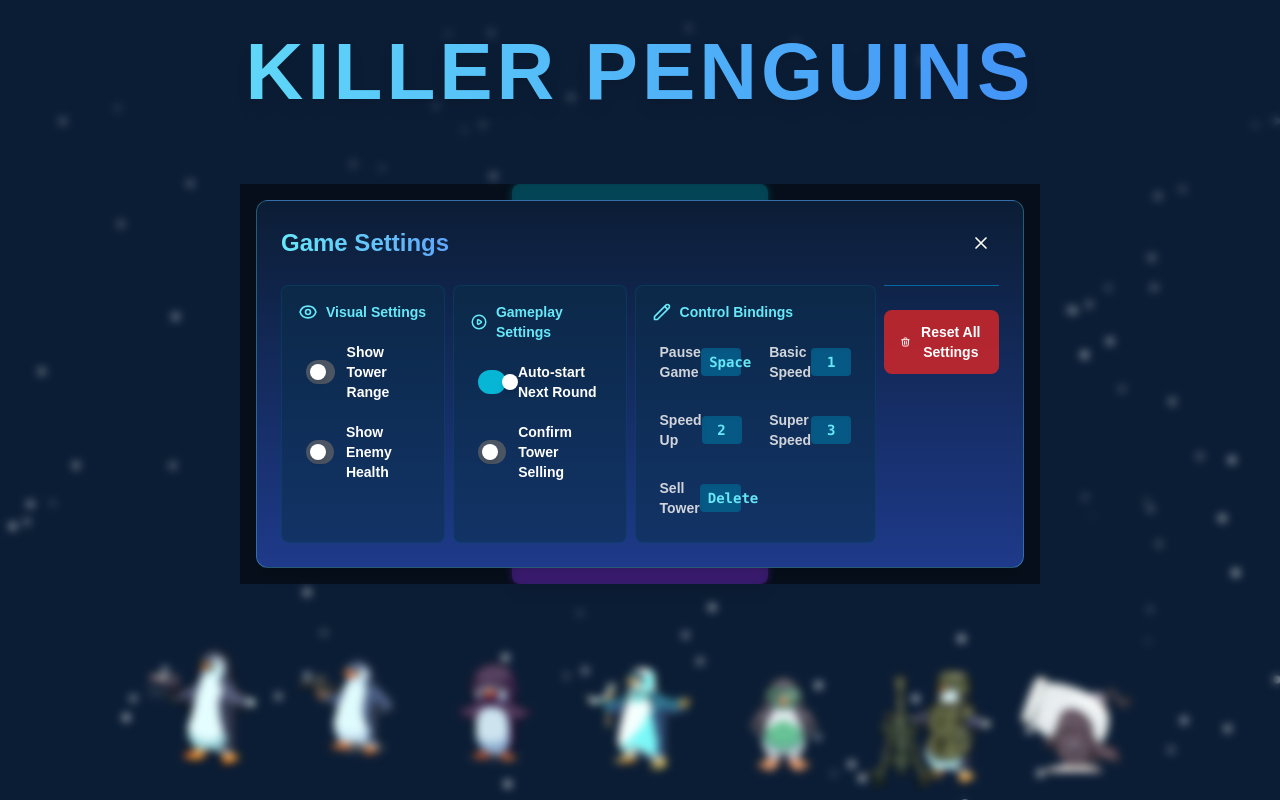
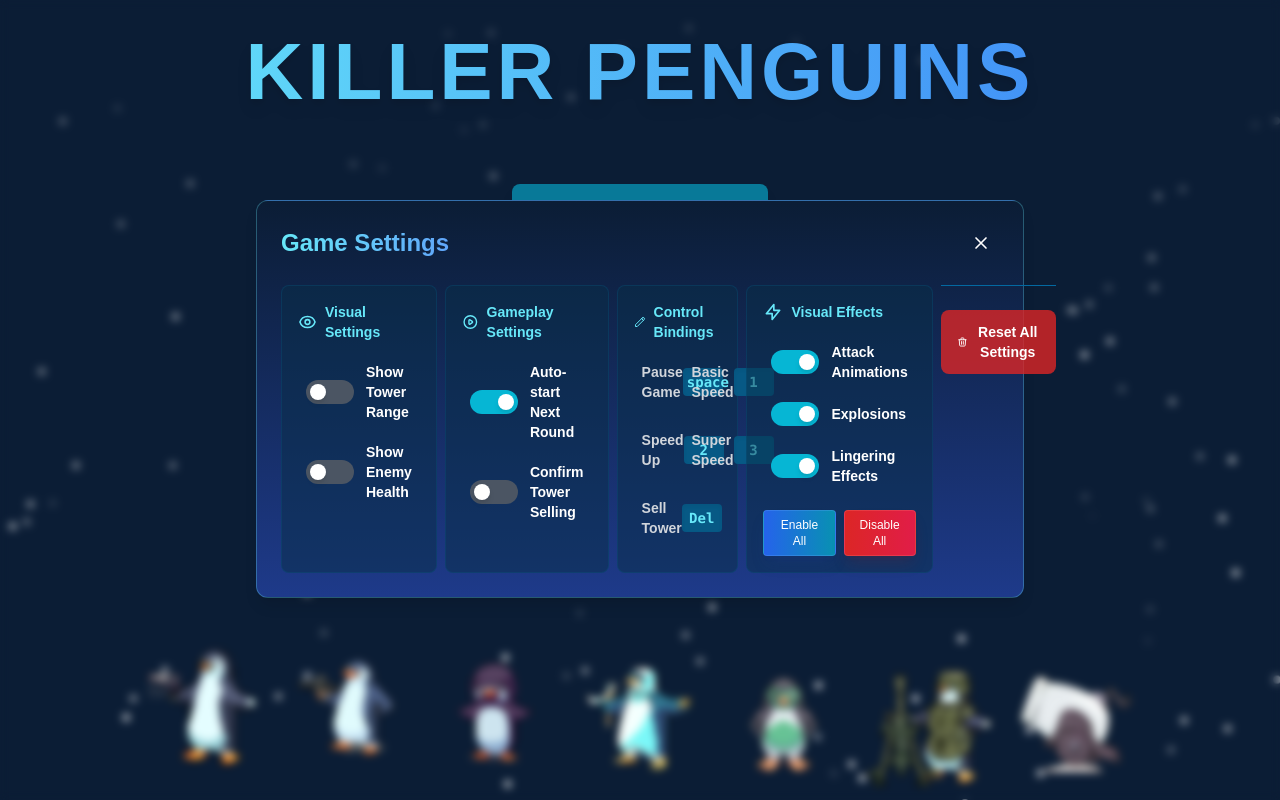
Before and after one commit to Repix1337/Killer-Penguins, a Next.js app: page / in a window 1280 px wide. Both pictures are taken after a click on the button "Settings". Built offline with nearby package versions, Linux system fonts and the light colour scheme.

Commit message:
New disable effects setting

```diff
--- a/app/EffectInterfaces.tsx
+++ b/app/EffectInterfaces.tsx
@@ -13,6 +13,7 @@ export interface AttackEffect {
     positionX: number;
     positionY: number;
     timestamp: number;
+    sourceId: string;
   }
 
   export interface LingeringEffect {
--- a/app/Settings.tsx
+++ b/app/Settings.tsx
@@ -22,12 +22,20 @@ const Settings: React.FC<SettingsProps> = ({onClose}) => {
             setShowRangeIndicators,
             setShowHealthBars,
             setAutoStartRounds,
-            setConfirmTowerSell
+            setConfirmTowerSell,
+            showAttackAnimations,
+            setShowAttackAnimations,
+            showExplosions,
+            setShowExplosions,
+            showLingeringEffects,
+            setShowLingeringEffects
         } = useSettings();
+
   return (
-    <div className="absolute bg-[#000000]/50 backdrop-blur-sm flex items-center justify-center z-50 p-4 w-2/3">
-        <div className="animate-scaleUp bg-gradient-to-b from-[#0B1D35] to-[#1E3A8A] p-6 rounded-xl
-        shadow-lg w-full max-w-full border border-[#67E8F9]/30">
+    <div className="absolute flex items-center
+                justify-center z-50 p-4 w-2/3">
+        <div className="animate-scaleUp bg-gradient-to-b from-[#0B1D35] to-[#1E3A8A] p-6
+        rounded-xl shadow-lg w-full max-w-full border border-[#67E8F9]/30">
             {/* Header */}
             <div className="flex justify-between items-center mb-6">
                 <h3 className="text-2xl font-bold bg-gradient-to-r from-cyan-300 to-blue-400
@@ -103,11 +111,68 @@ const Settings: React.FC<SettingsProps> = ({onClose}) => {
                         Control Bindings
                     </h4>
                     <div className="grid grid-cols-2 gap-3 text-sm">
-                        <KeybindItem action="Pause Game" bind="Space" />
+                        <KeybindItem action="Pause Game" bind="space" />
                         <KeybindItem action="Basic Speed" bind="1" />
                         <KeybindItem action="Speed Up" bind="2" />
                         <KeybindItem action="Super Speed" bind="3" />
-                        <KeybindItem action="Sell Tower" bind="Delete" />
+                        <KeybindItem action="Sell Tower" bind="Del" />
+                    </div>
+                </div>
+
+                {/* Visual Effects Section */}
+                <div className="setting-section">
+                    <h4 className="setting-header">
+                        <svg className="w-5 h-5" fill="none" viewBox="0 0 24 24" stroke="currentColor">
+                            <path strokeLinecap="round" strokeLinejoin="round" strokeWidth={2}
+                                d="M13 10V3L4 14h7v7l9-11h-7z" />
+                        </svg>
+                        Visual Effects
+                    </h4>
+                    <div className="setting-options">
+                        <SettingToggle
+                            checked={showAttackAnimations}
+                            onChange={(e) => setShowAttackAnimations(e.target.checked)}
+                            label="Attack Animations"
+                        />
+                        <SettingToggle
+                            checked={showExplosions}
+                            onChange={(e) => setShowExplosions(e.target.checked)}
+                            label="Explosions"
+                        />
+                        <SettingToggle
+                            checked={showLingeringEffects}
+                            onChange={(e) => setShowLingeringEffects(e.target.checked)}
+                            label="Lingering Effects"
+                        />
+
+                        <div className="flex gap-2 mt-3">
+                            <button
+                                onClick={() => {
+                                    setShowAttackAnimations(true);
+                                    setShowExplosions(true);
+                                    setShowLingeringEffects(true);
+                                }}
+                                className="flex-1 px-3 py-1.5 bg-gradient-to-r from-blue-600 to-cyan-600
+                                    hover:from-blue-700 hover:to-cyan-700 rounded text-xs font-medium
+                                    transition-all duration-200 hover:scale-[0.98] active:scale-[0.97]
+                                    border border-blue-400/30 shadow-lg shadow-blue-900/20"
+                            >
+                                Enable All
+                            </button>
+                            <button
+                                onClick={() => {
+                                    setShowAttackAnimations(false);
+                                    setShowExplosions(false);
+                                    setShowLingeringEffects(false);
+                                }}
+                                className="flex-1 px-3 py-1.5 bg-gradient-to-r from-red-600 to-rose-600
+                                    hover:from-red-700 hover:to-rose-700 rounded text-xs font-medium
+                                    transition-all duration-200 hover:scale-[0.98] active:scale-[0.97]
+                                    border border-red-400/30 shadow-lg shadow-red-900/20"
+                            >
+                                Disable All
+                            </button>
+                        </div>
                     </div>
                 </div>
 
@@ -138,19 +203,19 @@ const Settings: React.FC<SettingsProps> = ({onClose}) => {
 }
 const SettingToggle: React.FC<SettingToggleProps> = ({ checked, onChange, label }) => (
     <label className="flex items-center gap-3 p-2 hover:bg-sky-800/30 rounded-lg
-    transition-colors cursor-pointer group">
+    transition-colors cursor-pointer group w-full">
         <input
             type="checkbox"
             checked={checked}
             onChange={onChange}
             className="hidden"
         />
-        <div className={`w-11 h-6 flex items-center rounded-full p-1
+        <div className={`w-12 h-6 flex items-center rounded-full p-1
         ${checked ? 'bg-cyan-500' : 'bg-gray-600'} transition-colors duration-300`}>
             <div className={`bg-white w-4 h-4 rounded-full shadow-md transform transition-transform
-            duration-300 ${checked ? 'translate-x-5' : ''}`} />
+            duration-300 ${checked ? 'translate-x-6' : ''}`} />
         </div>
-        <span className="text-sm group-hover:text-cyan-300 transition-colors">{label}</span>
+        <span className="text-sm group-hover:text-cyan-300 transition-colors flex-1">{label}</span>
     </label>
 );
 
@@ -158,7 +223,7 @@ const KeybindItem: React.FC<KeybindItemProps> = ({ action, bind }) => (
     <div className="flex justify-between items-center p-2 hover:bg-sky-800/30
     rounded-lg transition-colors">
         <span className="text-gray-300">{action}</span>
-        <kbd className="px-2 py-1 bg-sky-800 rounded min-w-[40px] text-center
+        <kbd className="px-1 py-1 bg-sky-800 rounded min-w-[40px] text-center
         text-cyan-300 shadow-inner">{bind}</kbd>
     </div>
 );
--- a/app/context/SettingsContext.tsx
+++ b/app/context/SettingsContext.tsx
@@ -18,6 +18,16 @@ interface SettingsContextType {
   setShowHealthBars: (value: boolean) => void;
   setAutoStartRounds: (value: boolean) => void;
   setConfirmTowerSell: (value: boolean) => void;
+  // Add new performance mode setting
+  performanceMode: boolean;
+  setPerformanceMode: (value: boolean) => void;
+  // Add new visual settings
+  showAttackAnimations: boolean;
+  setShowAttackAnimations: (value: boolean) => void;
+  showExplosions: boolean;
+  setShowExplosions: (value: boolean) => void;
+  showLingeringEffects: boolean;
+  setShowLingeringEffects: (value: boolean) => void;
 }
 
 const SettingsContext = createContext<SettingsContextType | undefined>(undefined);
@@ -38,6 +48,14 @@ export const SettingsProvider: React.FC<{ children: React.ReactNode }> = ({ chil
   const [confirmTowerSell, setConfirmTowerSellState] = useState(() =>
     getLocalStorageItem('confirmTowerSell') === 'true'
   );
+  // Add new performance mode state
+  const [performanceMode, setPerformanceModeState] = useState(() =>
+    getLocalStorageItem('performanceMode') === 'true'
+  );
+  // Add new visual settings states
+  const [showAttackAnimations, setShowAttackAnimationsState] = useState(true);
+  const [showExplosions, setShowExplosionsState] = useState(true);
+  const [showLingeringEffects, setShowLingeringEffectsState] = useState(true);
 
   // Create wrapper functions to update both state and localStorage
 
@@ -62,6 +80,28 @@ export const SettingsProvider: React.FC<{ children: React.ReactNode }> = ({ chil
     localStorage.setItem('confirmTowerSell', value.toString());
   };
 
+  // Add new performance mode setter
+  const setPerformanceMode = (value: boolean) => {
+    setPerformanceModeState(value);
+    localStorage.setItem('performanceMode', value.toString());
+  };
+
+  // Add new visual settings setters
+  const setShowAttackAnimations = (value: boolean) => {
+    setShowAttackAnimationsState(value);
+    localStorage.setItem('showAttackAnimations', value.toString());
+  };
+
+  const setShowExplosions = (value: boolean) => {
+    setShowExplosionsState(value);
+    localStorage.setItem('showExplosions', value.toString());
+  };
+
+  const setShowLingeringEffects = (value: boolean) => {
+    setShowLingeringEffectsState(value);
+    localStorage.setItem('showLingeringEffects', value.toString());
+  };
+
   return (
     <SettingsContext.Provider value={{
       showRangeIndicators,
@@ -72,6 +112,16 @@ export const SettingsProvider: React.FC<{ children: React.ReactNode }> = ({ chil
       setShowHealthBars,
       setAutoStartRounds,
       setConfirmTowerSell,
+      // Add new performance mode setting
+      performanceMode,
+      setPerformanceMode,
+      // Add new visual settings
+      showAttackAnimations,
+      setShowAttackAnimations,
+      showExplosions,
+      setShowExplosions,
+      showLingeringEffects,
+      setShowLingeringEffects,
     }}>
       {children}
     </SettingsContext.Provider>
--- a/app/towerAttack.tsx
+++ b/app/towerAttack.tsx
@@ -102,6 +102,7 @@ export const towerAttack = (
             positionX: primaryTarget.positionX,
             positionY: primaryTarget.positionY,
             timestamp: Date.now(),
+            sourceId: tower.id,
           },
         ]);
         setTimeout(() => {
--- a/app/towerUpgrades.tsx
+++ b/app/towerUpgrades.tsx
@@ -1169,7 +1169,7 @@ export const towerUpgrades: { [key: string]: TowerUpgrade[] } = {
         attackInterval: tower.attackInterval + 1000,
         lingeringDuration: 2500,
         attack: tower.attack + 75,
-        explosionRadius: tower.explosionRadius * 1.3,
+        explosionRadius: 13,
         towerWorth: tower.towerWorth + 5000
       })
     },
@@ -1185,7 +1185,7 @@ export const towerUpgrades: { [key: string]: TowerUpgrade[] } = {
         attack: tower.attack * 1.25,
         lingeringDamage: tower.attack * 0.03,
         enemyCurrentHpDmgMultiplier: 0.01,
-        explosionRadius: tower.explosionRadius * 1.4,
+        explosionRadius: 18,
         src: '/cannonSpecial2.png',
         towerWorth: tower.towerWorth + 12000
       })
@@ -1201,8 +1201,8 @@ export const towerUpgrades: { [key: string]: TowerUpgrade[] } = {
         lingeringDuration: 3500,
         attack: tower.attack * 1.5,
         lingeringDamage: tower.attack * 0.03,
-        explosionRadius: tower.explosionRadius * 1.5,
         canHitArmored: true,
+        explosionRadius: 22,
         enemyCurrentHpDmgMultiplier: 0.03,
         towerWorth: tower.towerWorth + 25000
       })
@@ -1219,8 +1219,8 @@ export const towerUpgrades: { [key: string]: TowerUpgrade[] } = {
         lingeringDuration: 4500,
         attack: tower.attack * 2,
         enemyCurrentHpDmgMultiplier: 0.06,
-        explosionRadius: tower.explosionRadius * 2,
         canHitArmored: true,
+        explosionRadius: 27,
         canHitStealth: true,
         towerWorth: tower.towerWorth + 150000
       })
```
Also changed, not shown: app/GameLogic.tsx (+21 -20 lines).
